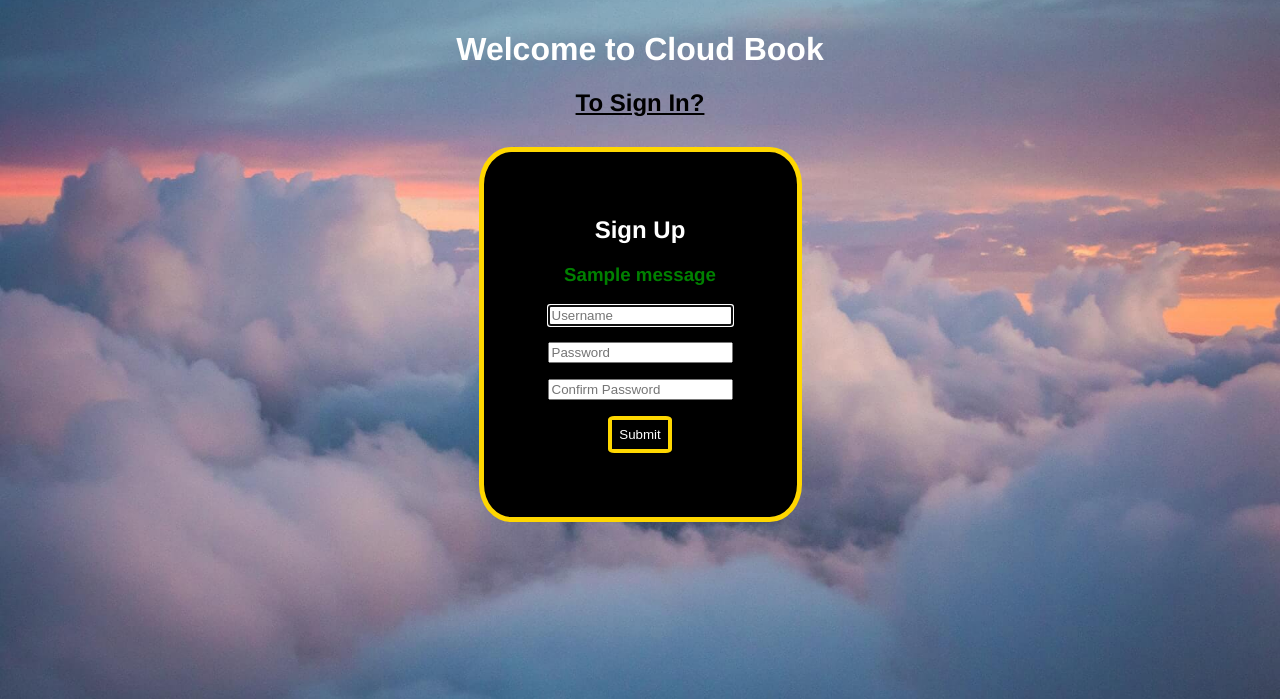
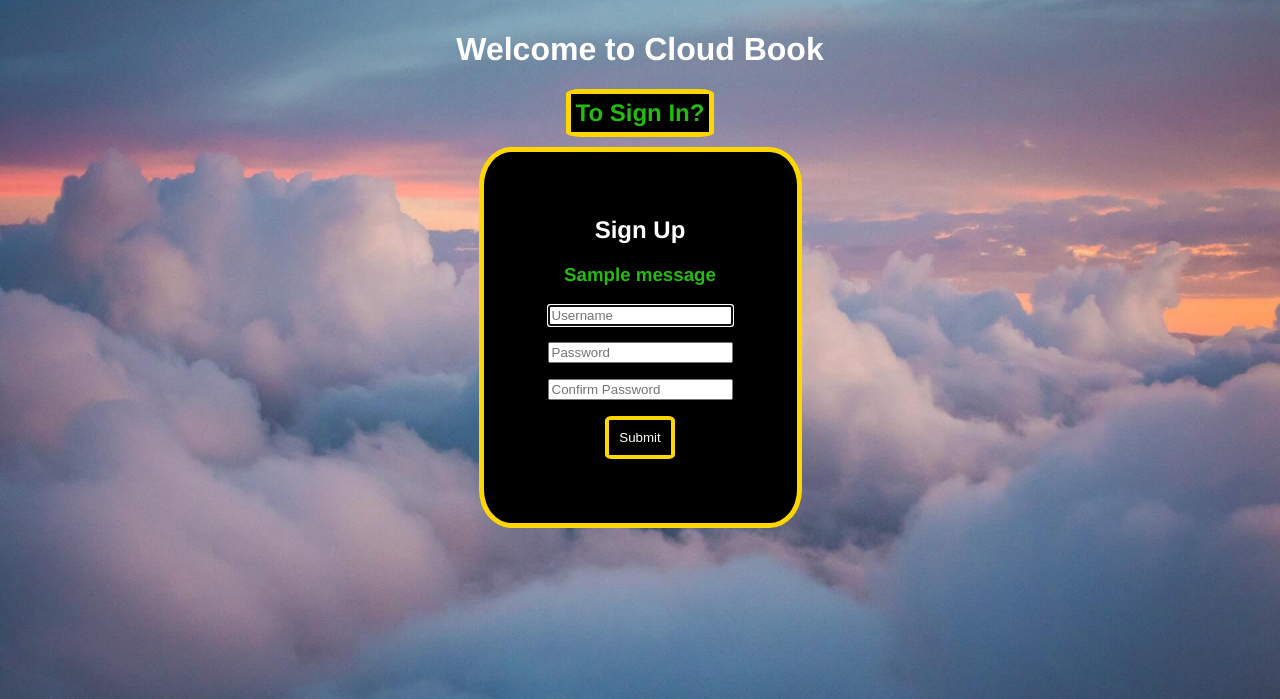
Before and after one commit to mejkej/cloudbook, a Django app: page /signup/ in a window 1280 px wide. Shown: the top 699 px of the page. Run offline with Django 3.2, Linux system fonts and the light colour scheme; tables that the repository leaves empty hold one stand-in row (values such as "Sample post"); one stand-in notice (Sample message) is shown.

Commit message:
signin&signup more or less done added js to restyle the anchor after successful sign up

```diff
--- a/cloudbookapp/views.py
+++ b/cloudbookapp/views.py
@@ -12,11 +12,12 @@ def signup_view(request):
         form = CustomUserCreationForm(request.POST)
         if form.is_valid():
             form.save()
-            messages.success(request, 'Welcome! Lets Sign in.')
-            return redirect('signin')
+            messages.success(request, 'Succesful !')
 
         else:
             messages.error(request, '')
+        return render(request, 'signup.html', {'form': form})
+
     else:
         form = CustomUserCreationForm()
     return render(request, 'signup.html', {'form': form})
@@ -37,6 +38,7 @@ def signin_view(request):
             messages.error(request, 'Sign In Error.')
     else:
         form = CustomAuthenticationForm()
+
     return render(request, 'signin.html', {'form': form})
 
 
--- a/static/css/style.css
+++ b/static/css/style.css
@@ -51,6 +51,17 @@ h3 {
 
 }
 
+.ifsignupsuccessa h2 {
+color:rgb(35, 188, 12);
+background-color: black;
+padding:5px;
+border:5px solid gold;
+border-radius: 10%;
+width:fit-content;
+margin: 0 auto;
+
+}
+
 main {
     height:60vh;
     width:100vw;
@@ -74,7 +85,6 @@ main {
 
 }
 
-
 .maindiv #dropdownbtn {
 background-color: transparent;
 border:0;
@@ -84,12 +94,20 @@ button {
     border:4px solid gold;
     background-color: black;
     color:white;
-    padding:7px;
+    padding:10px;
     border-radius: 10%;
 }
 
-.success {
+button:hover {
+    border:4px solid gold;
+    background-color: black;
     color:green;
+    padding:2%;
+    border-radius: 10%;
+}
+
+#signupsuccess {
+    color:rgb(35, 188, 12);
 }
 
 .errorlist {
@@ -99,10 +117,7 @@ button {
     padding:0;
 }
 
-
-
 footer {
     display:flex;
     width:100vw;
-
 }
--- a/static/js/script.js
+++ b/static/js/script.js
@@ -1 +1,13 @@
-const submitFormBtn = document.querySelectorAll('.submitformbtn');
+window.onload = function() {
+    let signupSuccess = document.getElementById('signupsuccess');
+    let signinAnchor = document.querySelectorAll('.signinorupanchor');
+
+
+    if (signupSuccess) {
+        signinAnchor.forEach(function(a) {
+            a.classList.add('ifsignupsuccessa');
+
+        })
+
+    }
+};
--- a/templates/signup.html
+++ b/templates/signup.html
@@ -25,11 +25,13 @@
         <h2>Sign Up</h2>
         {% if messages %}
         {% for message in messages %}
-        <h3 class="success">{{ message }}</h3>
+        {% if message.tags == 'success' %}
+        <h3 id="signupsuccess"> {{ message }} </h3>
+        {% else %}
+        <h3> {{ message }} </h3>
+        {% endif %}
         {% endfor %}
         {% endif %}
-
-
 
         <form method="post" class="form">
 
```
